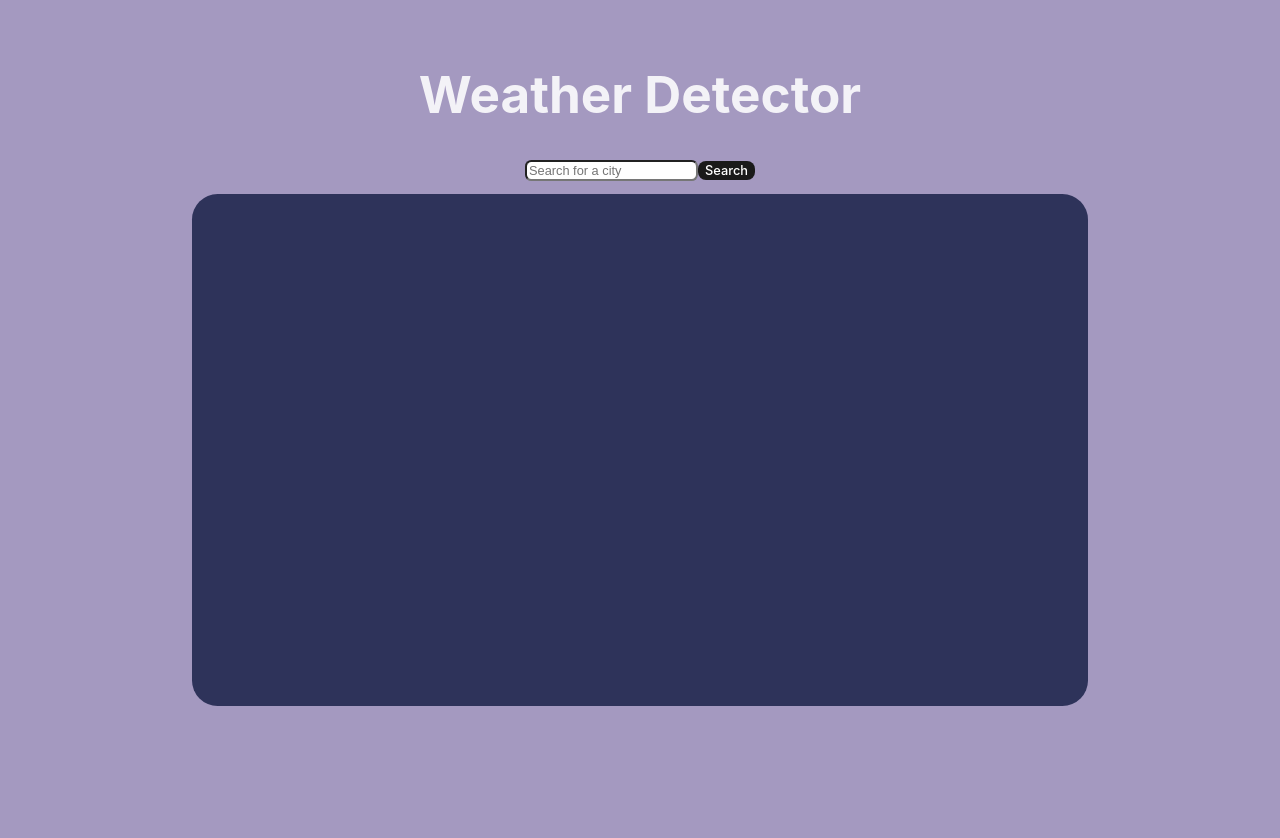
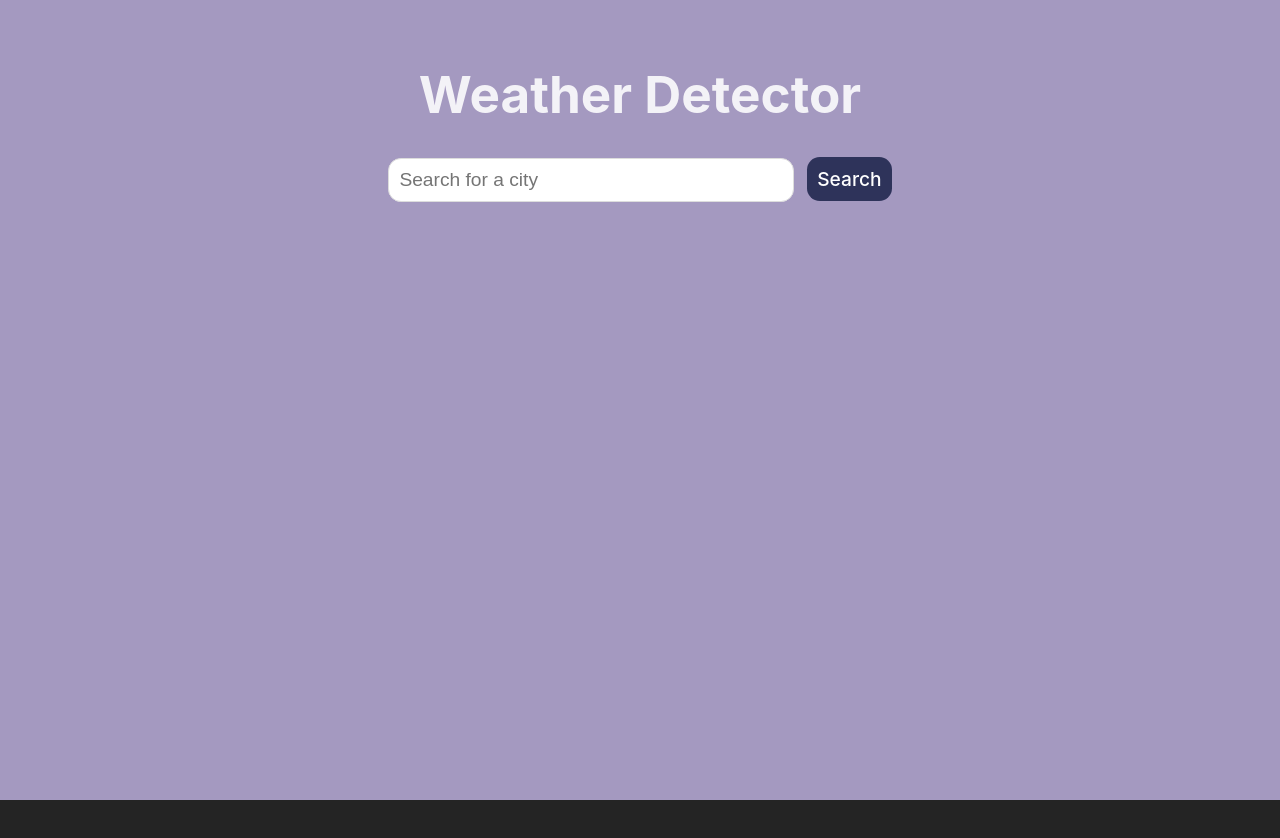
Before and after one commit to najemhamo/WeatherDetector, a React (Vite) app in the folder frontend/: page / in a window 1280 px wide. Shown: the top 838 px of the page. After the commit the page ends 800 px from the top, so only its background shows below. Built offline with nearby package versions, Linux system fonts and the light colour scheme.

Commit message:
Hiding dev in mainPage

```diff
--- a/frontend/HomePage.jsx
+++ b/frontend/HomePage.jsx
@@ -1,30 +1,27 @@
 import { useEffect, useState } from "react";
 
-export default function HomePage()
-{
+export default function HomePage() {
   const [searchedCities, setsearchedCities] = useState([]);
   const [weatherInfo, setWeatherInfo] = useState([]);
 
   // GET weather information
   useEffect(() => {
-        if (searchedCities.length === 0)
-            return;
+    if (searchedCities.length === 0) return;
 
     const lastCity = searchedCities[searchedCities.length - 1];
 
     // Checks if "weatherInfo" is the same and won't need updating
-        for (let i = 0; i < weatherInfo.length; i++)
-        {
-            if (weatherInfo[i].searchedName === lastCity.searchedName)
-                return
+    for (let i = 0; i < weatherInfo.length; i++) {
+      if (weatherInfo[i].searchedName === lastCity) return;
     }
 
     fetch(`https://localhost:7021/weather/${lastCity}`)
       .then((response) => response.json())
       .then((data) => {
-            data.icon = `https://openweathermap.org/img/wn/${data.icon}@2x.png`
-            data.description =  data.description.charAt(0).toUpperCase() + data.description.slice(1)
-            data.searchedName = lastCity
+        data.icon = `https://openweathermap.org/img/wn/${data.icon}@2x.png`;
+        data.description =
+          data.description.charAt(0).toUpperCase() + data.description.slice(1);
+        data.searchedName = lastCity;
 
         setWeatherInfo((prevData) => {
           let updatedData = [...prevData];
@@ -36,87 +33,76 @@ export default function HomePage()
       });
   }, [searchedCities]);
 
-    const checkCity = (event) =>
-    {
-        event.preventDefault()
-        const value = event.target.cityName.value.toLowerCase()
+  const checkCity = (event) => {
+    event.preventDefault();
+    const value = event.target.cityName.value.toLowerCase();
 
-        if (
-            value &&
-            value.trim().length !== 0 &&
-            !searchedCities.includes(value)
-            )
-
-            {
-            setsearchedCities((prevValue) =>
-                {
+    if (value && value.trim().length !== 0 && !searchedCities.includes(value)) {
+      setsearchedCities((prevValue) => {
         let updatedCities = [...prevValue];
 
-                if (updatedCities.length === 3)
-                    {updatedCities.shift();}
+        if (updatedCities.length === 3) {
+          updatedCities.shift();
+        }
         return [...updatedCities, value];
       });
     }
   };
 
-    const deleteCity = (index) =>
-    {
+  const deleteCity = (index) => {
     const tmpWeatherCity = weatherInfo.filter((weather, i) => {
-            if (index === i) return
-            else return weather
-        })
+      if (index === i) return;
+      else return weather;
+    });
 
-        setWeatherInfo([...tmpWeatherCity])
-        setsearchedCities([...tmpWeatherCity])
-    }
+    setWeatherInfo([...tmpWeatherCity]);
+    setsearchedCities([...tmpWeatherCity.map((city) => city.searchedName)]);
+  };
 
   return (
     <>
-            <header>
+      <header className={searchedCities.length === 0 ? "centeredHeader" : ""}>
         <h1>Weather Detector</h1>
         <form onSubmit={checkCity}>
           <input
             className="searchBar"
             name="cityName"
-                    placeholder="Search for a city">
-                    </input>
-                    <button className="searchBtn">
-                        Search
-                    </button>
+            placeholder="Search for a city"
+          ></input>
+          <button className="searchBtn">Search</button>
         </form>
       </header>
 
-            <body>
+      {weatherInfo.length > 0 && (
         <div className="divContainer">
           {weatherInfo.map((info, index) => (
             <li key={index} className="weatherInfo">
-                            <button className="closeBtn" onClick={() => deleteCity(index)}>X</button>
-                            <img className="weatherIcon" src={info.icon}>
-                            </img>
+              <button className="closeBtn" onClick={() => deleteCity(index)}>
+                X
+              </button>
+              <img
+                className="weatherIcon"
+                src={info.icon}
+                alt="Weather icon"
+              ></img>
               <h2 className="weatherNumber">
                 {Number(info.temperatureCelsius).toFixed(1)} °C
               </h2>
               <h3 className="weatherText">
                 Feels like: {Number(info.feelsLikeCelsius).toFixed(1)}
               </h3>
-                            <h3 className="weatherText">
-                                Humidity: {info.humidity}
-                            </h3>
-                            <h3 className="weatherText">
-                                Wind speed: {info.windSpeed}
-                            </h3>
-                            <h3 className="weatherDesc">
-                                {info.description}
-                            </h3>
-                            {
-                            info &&
+              <h3 className="weatherText">Humidity: {info.humidity}</h3>
+              <h3 className="weatherText">Wind speed: {info.windSpeed}</h3>
+              <h3 className="weatherDesc">{info.description}</h3>
+              {info && (
                 <p className="weatherCity">
                   {info.city}, {info.country}
-                            </p>}
+                </p>
+              )}
             </li>
           ))}
         </div>
-            </body>
+      )}
     </>
-    )
+  );
 }
--- a/frontend/src/App.css
+++ b/frontend/src/App.css
@@ -6,35 +6,36 @@
 }
 
 .searchBar {
-  border-radius: 0.5vw;
-  font-size: 1vw;
+  padding: 10px;
+  font-size: 1.5vw;
+  width: 30vw;
+  border-radius: 1vw;
+  border: 1px solid #ddd;
+  margin-right: 1vw;
 }
 
 .searchBtn {
-  font-size: 1vw;
+  padding: 10px;
+  font-size: 1.5vw;
+  border-radius: 1vw;
+  background-color: #2e335a;
   color: white;
+  border: none;
+  cursor: pointer;
 }
 
 .divContainer {
-  background-color: #2E335A;
+  background-color: #2e335a;
   border-radius: 2vw;
-  margin-top: 1vw;
+  margin: 0 auto;
   width: 70vw;
   height: 40vw;
-
   display: flex;
   align-items: center;
   justify-content: center;
+  flex-wrap: wrap; /* Ensuring that cards wrap within the container */
+  overflow: hidden; /* Prevent overflow from showing */
 }
-
-.divContainer div {
-  background-color: #47309B;
-  border-radius: 1.5vw;
-  width: 20vw;
-  height: 90%;
-}
-
-
 
 .weatherIcon {
   width: 5vw;
@@ -57,18 +58,21 @@
 
 .weatherDesc {
   font-size: 2vw;
-  margin-top: 5vw;
+  margin-top: 1vw;
   margin-bottom: 1vw;
 }
 
 .weatherInfo {
-  margin-bottom: 20px;
+  width: 20vw;
+  height: 30vw;
+  margin-bottom: 2vw;
   padding: 10px;
   border: 1px solid #ddd;
   border-radius: 2vw;
   background-color: #748cf5;
   list-style-type: none;
   margin-right: 2vw;
+  box-sizing: border-box;
 }
 
 .closeBtn {
```
Lines whose indentation alone changed are shown as unchanged.
